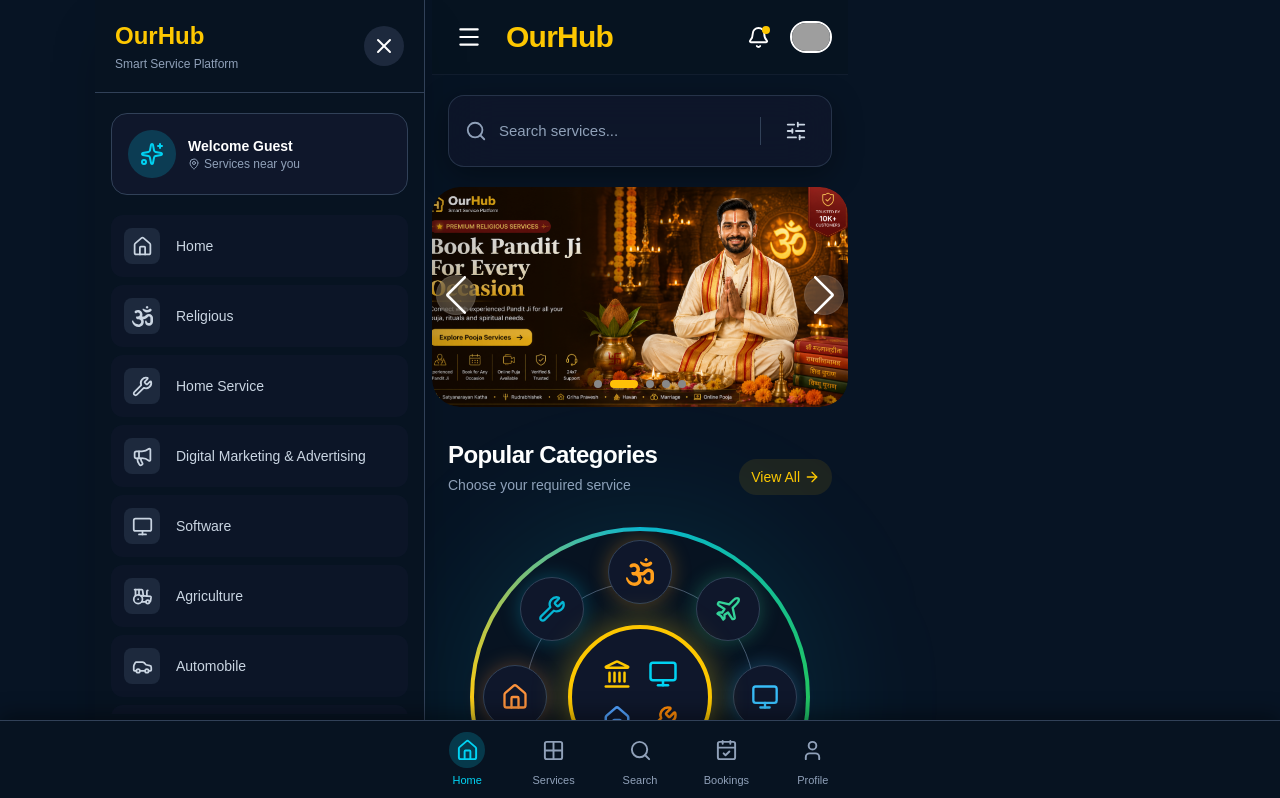
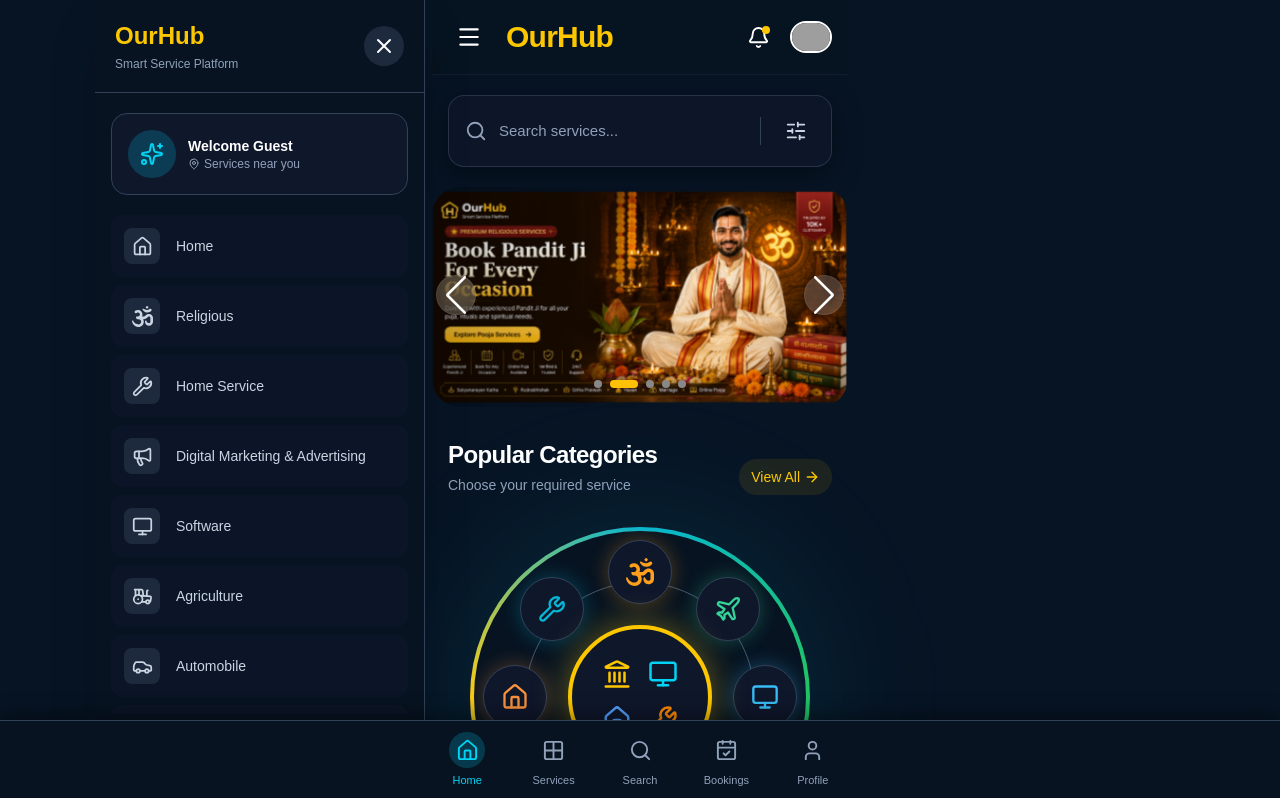
Before and after one commit to Vyasjayu/ourhub, a Next.js app: page / in a window 1280 px wide. Shown: the top 798 px of the page. Built offline with nearby package versions, Linux system fonts and the light colour scheme; grey boxes are pictures that could not be loaded.

Commit message:
Update landing page UI

```diff
--- a/components/HeroSlider.tsx
+++ b/components/HeroSlider.tsx
@@ -45,7 +45,7 @@ export default function HeroSlider() {
                   alt={banner.title}
                   fill
                   priority
-                  className="object-cover"
+                  className="object-cover p-2"
                 />
 
                 {/* Overlay */}
```
